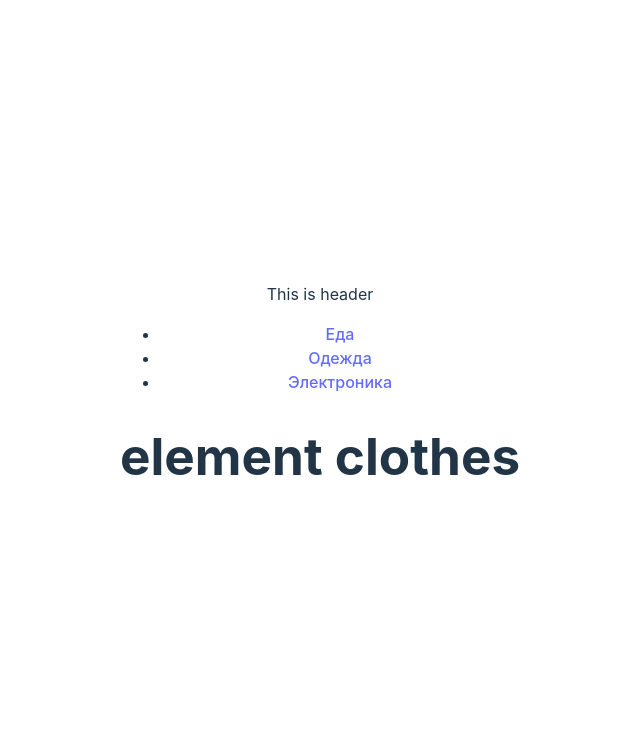
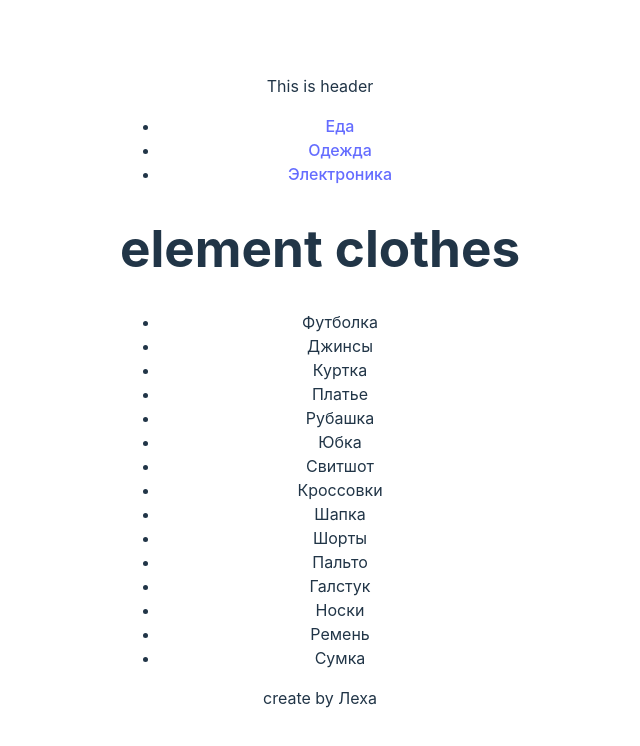
Before and after one commit to Asubas/test-misha, a React (Vite) app: page /clothes in a window 1280 px wide. Shown: the top 746 px of the page, without its empty margins (320-960 px from the left). Built offline with nearby package versions, Linux system fonts and the light colour scheme; data requests are answered from the project's data file.

Commit message:
feat: added displaying products by category

```diff
--- a/src/App.tsx
+++ b/src/App.tsx
@@ -1,13 +1,14 @@
 import { Outlet } from "react-router";
 import "./App.css";
 import { Header } from "./components/header/header";
-// import { Router } from "react-router";
+import { Footer } from "./components/footer/footer";
 
 function App() {
   return (
     <>
       <Header />
       <Outlet />
+      <Footer />
     </>
   );
 }
--- /dev/null
+++ b/src/components/footer/footer.tsx
@@ -0,0 +1,3 @@
+export function Footer() {
+  return <p>create by Леха</p>;
+}
--- a/src/pages/element/element.tsx
+++ b/src/pages/element/element.tsx
@@ -1,8 +1,39 @@
 import { useParams } from "react-router";
+import { getProducts } from "../../utils/getProducts";
+import { useEffect, useState } from "react";
+import { IProduct } from "../../types/productInterface";
 
 export function Element() {
   const params = useParams();
-  const currentElement = params.element;
+  const currentProduct = params.element;
+  const [products, setProducts] = useState<IProduct[]>([]);
 
-  return <h1>element {currentElement}</h1>;
+  useEffect(() => {
+    if (currentProduct) {
+      getProducts(currentProduct)
+        .then((data) => {
+          setProducts(data);
+        })
+        .catch((error) => {
+          console.error("Ошибка при загрузке данных:", error);
+        });
+    }
+  }, [currentProduct]);
+
+  return (
+    <>
+      <h1>element {currentProduct}</h1>
+      {products.length > 0 ? (
+        <div>
+          <ul>
+            {products.map((product) => (
+              <li key={product.id}>{product.name}</li>
+            ))}
+          </ul>
+        </div>
+      ) : (
+        <div>Список пуст!</div>
+      )}
+    </>
+  );
 }
--- /dev/null
+++ b/src/types/productInterface.ts
@@ -0,0 +1,6 @@
+export interface IProduct {
+  id: number;
+  name: string;
+  image: string;
+  price: number;
+}
--- /dev/null
+++ b/src/utils/getProducts.ts
@@ -0,0 +1,22 @@
+async function getProducts(currentProduct: string) {
+  return fetch(`http://localhost:3001/${currentProduct}`)
+    .then((res) => {
+      if (!res.ok) {
+        throw new Error(`Ошибка при получении данных: ${res.statusText}`);
+      }
+      return res.json();
+    })
+    .then((resData) => {
+      if (resData) {
+        console.log(resData);
+        return resData;
+      } else {
+        console.log("Данные отсутствуют");
+      }
+    })
+    .catch((error) => {
+      console.error("Произошла ошибка:", error.message);
+    });
+}
+
+export { getProducts };
```
